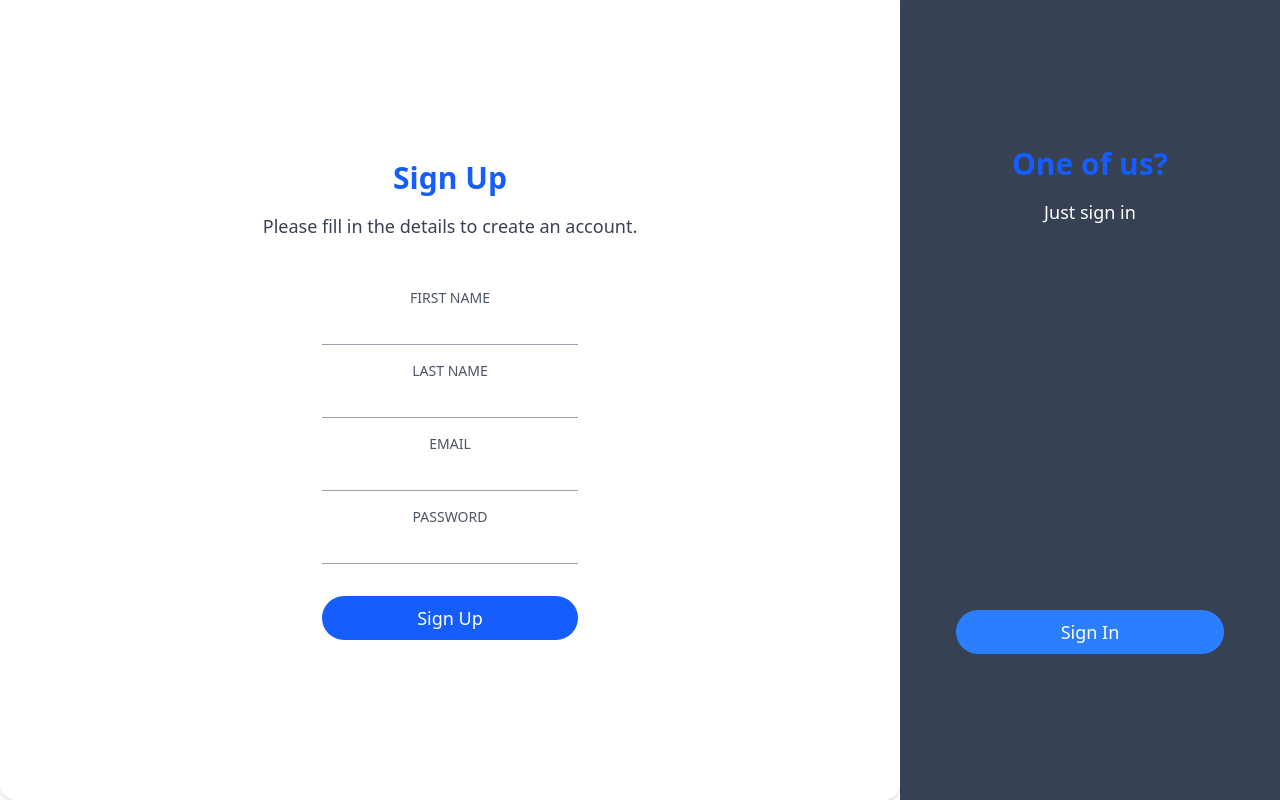
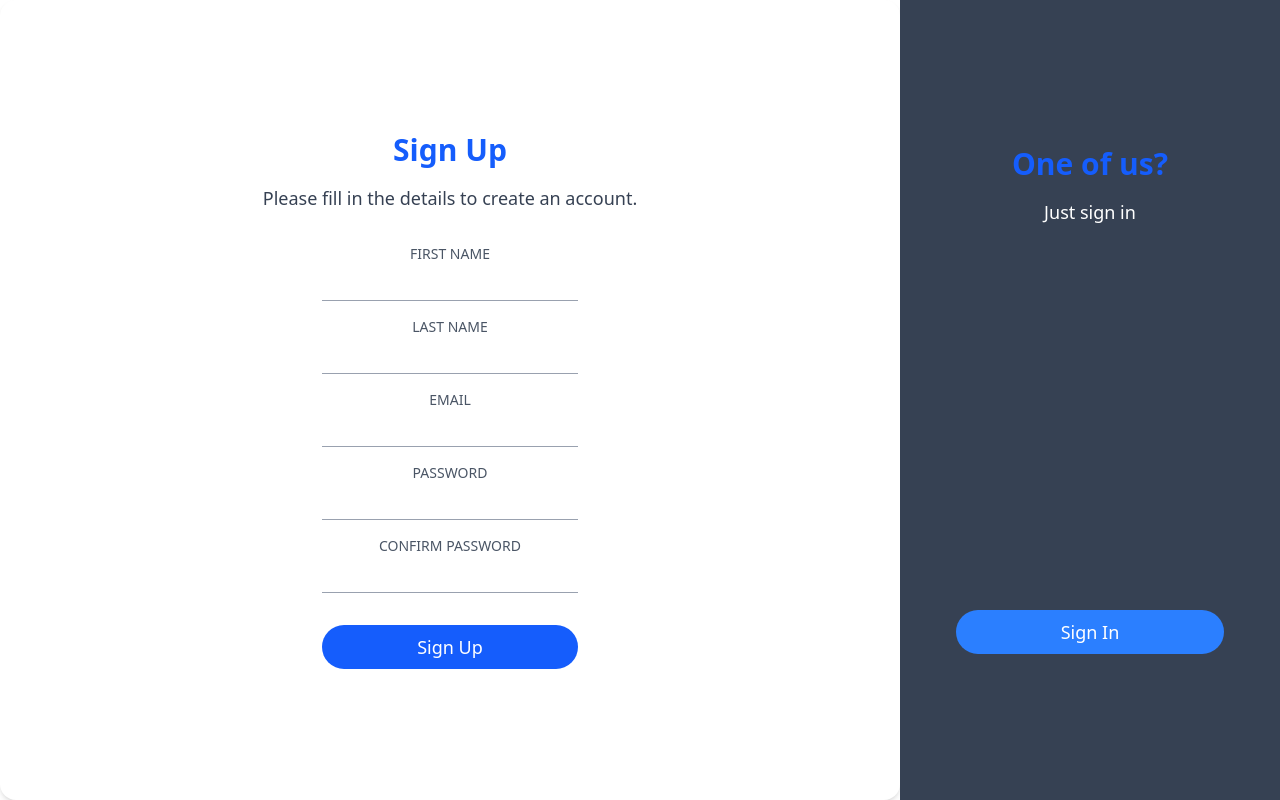
Before and after one commit to Safdari10/task-manager, a Next.js app in the folder frontend/: page / in a window 1280 px wide. Both pictures are taken after a click on the button "Sign Up". Built offline with nearby package versions, Linux system fonts and the light colour scheme.

Commit message:
Adds confirm password field to signup form
Improves account security and user experience by requiring users to re-enter their password for confirmation during signup.

```diff
--- a/frontend/src/app/components/SignupPage.tsx
+++ b/frontend/src/app/components/SignupPage.tsx
@@ -6,7 +6,7 @@ const SignupPage = () => {
       <h1 className="text-3xl font-bold text-blue-600">Sign Up</h1>
       <p className="mt-4 text-lg text-gray-700">Please fill in the details to create an account.</p>
       <form>
-        <div className="flex flex-col items-center mt-8">
+        <div className="flex flex-col items-center mt-4">
           <label htmlFor="first_name" className="mt-4 w-64 text-sm font-medium text-gray-600">
             FIRST NAME
             <input
@@ -47,6 +47,16 @@ const SignupPage = () => {
               className="block mt-2 w-full p-1 border-b-1 border-b-gray-400"
             />
           </label>
+          <label htmlFor="confirm_password" className="mt-4 w-64 text-sm font-medium text-gray-600">
+            CONFIRM PASSWORD
+            <input
+              type="password"
+              id="confirm_password"
+              name="confirm_password"
+              required
+              className="block mt-2 w-full p-1 border-b-1 border-b-gray-400"
+            />
+          </label>
         </div>
         <button
           type="submit"
```
